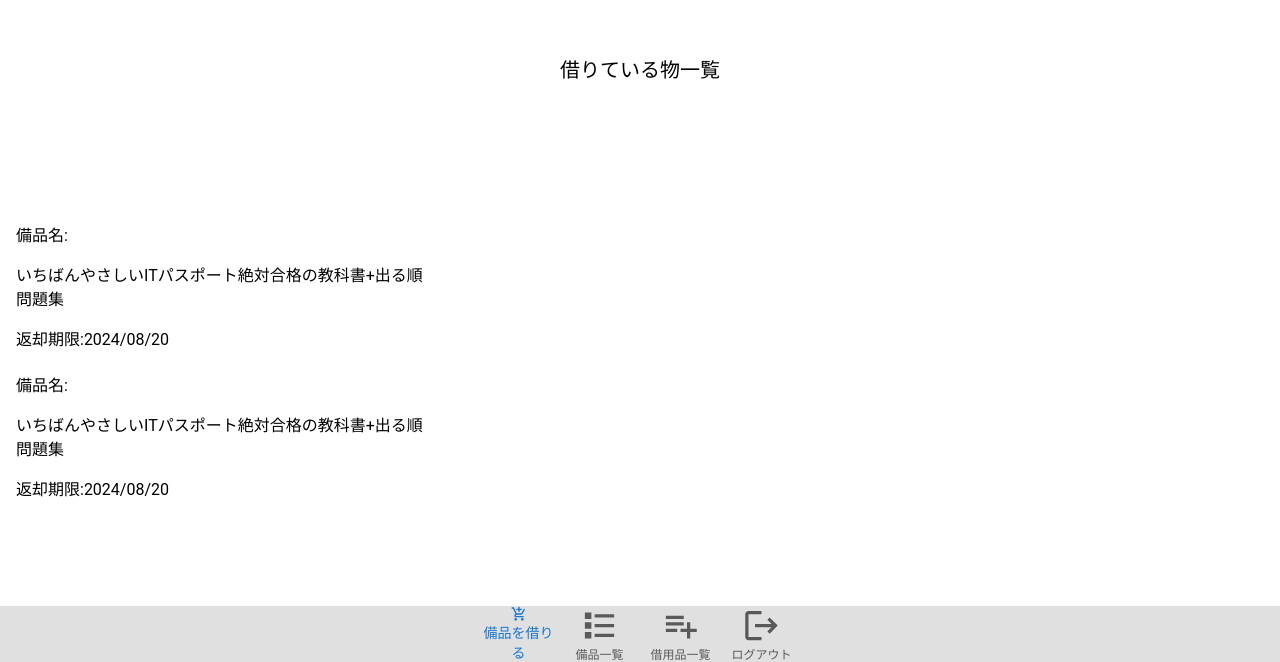
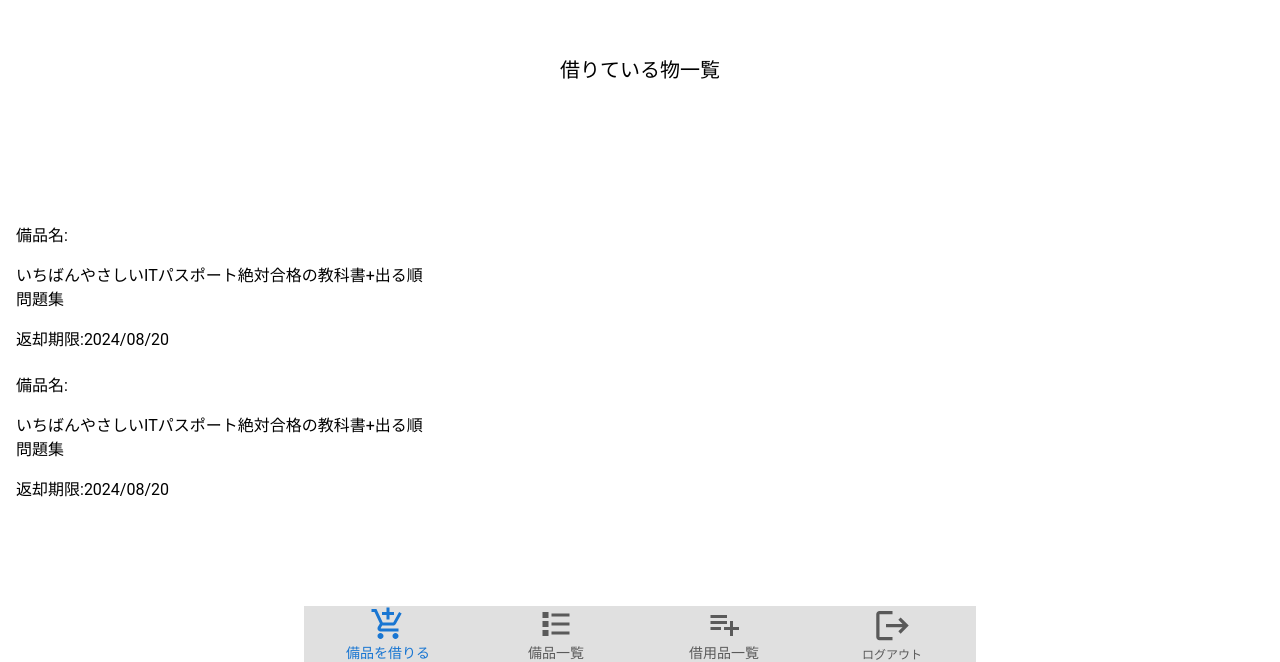
Before and after one commit to takumiTakahata/equipment_management_system, a React (Create React App) app in the folder app/: page /user_top in a window 1280 px wide. Shown: the part 138-800 px from the top of the page. Built offline with nearby package versions, Linux system fonts and the light colour scheme.

Commit message:
id,className修正

```diff
--- a/app/src/components/footer.css
+++ b/app/src/components/footer.css
@@ -1,4 +1,4 @@
-#footer footer {
+footer {
   background-color: #e0e0e0;
   font-family: "Roboto", sans-serif;
   justify-content: space-around; /*フッター内のアイテム間に均等なスペースをおく*/
@@ -7,17 +7,17 @@
   bottom: 0;
   width: 100%;
 }
-#footer .box {
+.footer_box {
   width: 100%;
 }
-#footer .custom-bottom-navigation .MuiBottomNavigationAction-root {
+.custom_bottom_navigation .MuiBottomNavigationAction-root {
   background-color: #e0e0e0;
   padding: 0;
 }
 
-#footer .borrow-button .MuiBottomNavigationAction-label,
-#footer .list-button .MuiBottomNavigationAction-label,
-#footer .borrowing-button .MuiBottomNavigationAction-label,
-#footer .logout-button .MuiBottomNavigationAction-label {
+.footer_borrow_button .MuiBottomNavigationAction-label,
+.footer_list_button .MuiBottomNavigationAction-label,
+.footer_borrowing_button .MuiBottomNavigationAction-label,
+.footer_logout-button .MuiBottomNavigationAction-label {
   font-size: 14px;
 }
--- a/app/src/components/footer.tsx
+++ b/app/src/components/footer.tsx
@@ -30,11 +30,11 @@ export default function Footer() {
     navigate("");
   };
   return (
-    <div id="footer">
+    <div>
       <footer>
         <Box className="footer_box">
           <BottomNavigation
-            className="custom-bottom-navigation"
+            className="custom_bottom_navigation"
             showLabels //ラベルが常に表示されるために必要
             value={value} //現在選択されているナビゲーションアイテムの値を表す
             onChange={(event, newValue) => {
```
